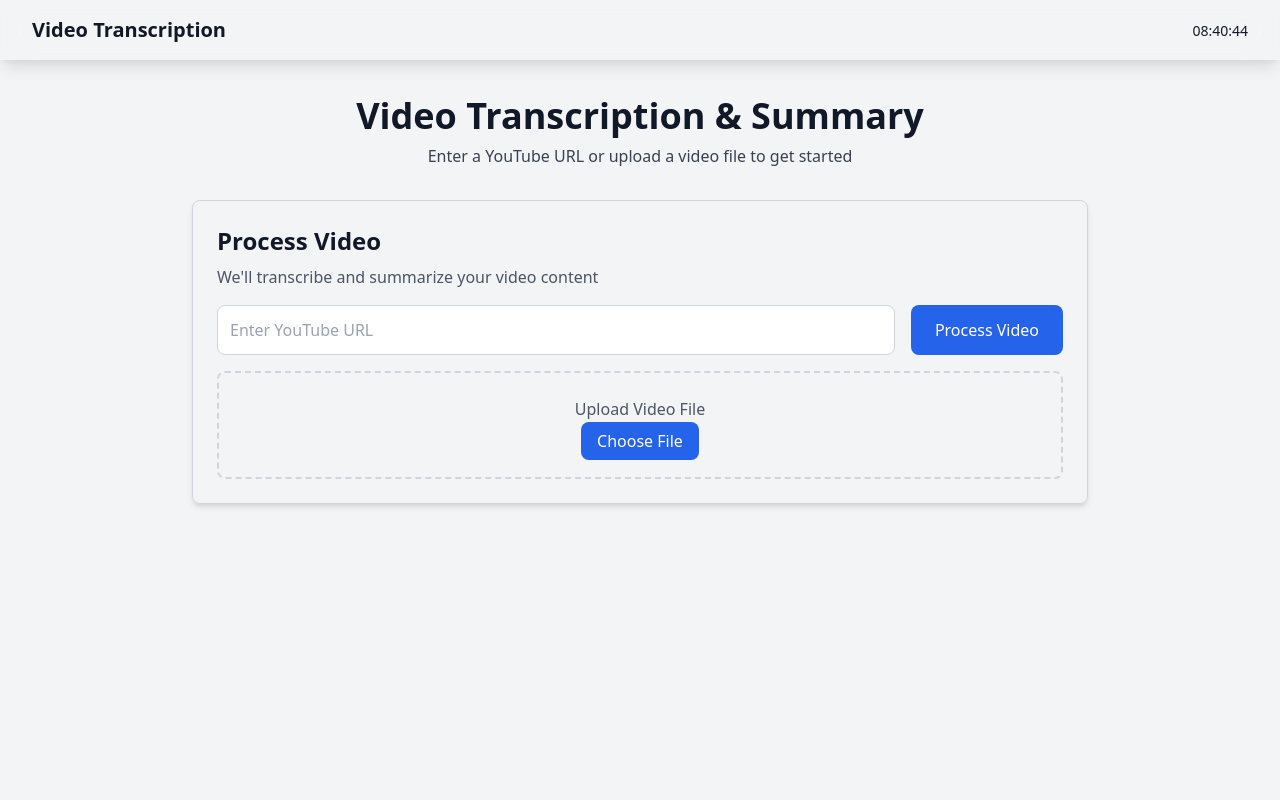
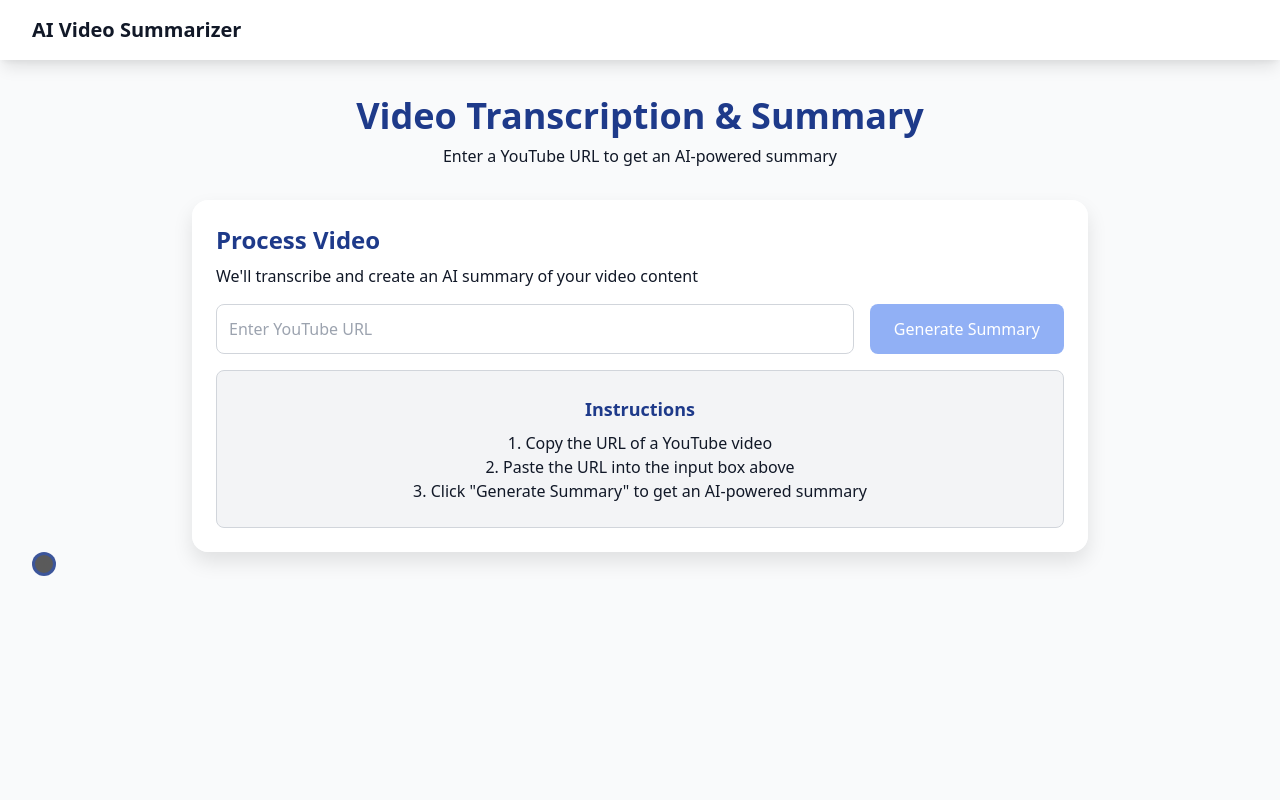
Before and after one commit to sukritvemula/HTF24-Team-215, a Flask app: page / in a window 1280 px wide. Run offline with Flask 3, Linux system fonts and the light colour scheme.

Commit message:
Add files via upload

```diff
--- a/app.py
+++ b/app.py
@@ -1,88 +1,90 @@
 from flask import Flask, request, render_template
-import os
-import yt_dlp
-import ffmpeg
-import assemblyai as aai
-import requests
+from youtube_transcript_api import YouTubeTranscriptApi
+import nltk
+from nltk.corpus import stopwords
 import re
-from youtube_transcript_api import YouTubeTranscriptApi
-from transformers import AutoTokenizer, AutoModelForSeq2SeqLM
-import torch
+import logging
+from flask_cors import CORS
+from transformers import pipeline
+from concurrent.futures import ThreadPoolExecutor
 
 app = Flask(__name__)
+CORS(app)
 
-aai.settings.api_key = "6d4bce6db0d44a6ba2e1ba8a4a4c34c1"
+# Configure logging
+logging.basicConfig(level=logging.DEBUG)
 
-device = "cuda" if torch.cuda.is_available() else "cpu"
-model_name = "csebuetnlp/mT5_multilingual_XLSum"
-tokenizer = AutoTokenizer.from_pretrained(model_name)
-model = AutoModelForSeq2SeqLM.from_pretrained(model_name).to(device)
+# NLTK downloads
+nltk.download('punkt')
+nltk.download('stopwords')
 
-WHITESPACE_HANDLER = lambda k: re.sub(r'\s+', ' ', re.sub(r'\n+', ' ', k.strip()))
+# Initialize the summarization pipeline
+summarizer = pipeline("summarization", model="facebook/bart-large-cnn")
 
-def download_video(video_url):
-    ydl_opts = {
-        'format': 'best',
-        'outtmpl': 'video.mp4',
-        'nopostoverwrites': True,
-    }
-
-    if os.path.exists('video.mp4'):
-        os.remove('video.mp4')
-
-    with yt_dlp.YoutubeDL(ydl_opts) as ydl:
-        ydl.download([video_url])
+# Initialize ThreadPoolExecutor
+executor = ThreadPoolExecutor(max_workers=4)  # You can adjust the number of workers
 
 def scrape_youtube_captions(video_url):
     try:
-        video_id = video_url.split('v=')[-1]
+        video_id = video_url.split('v=')[-1].split('&')[0]
         transcript = YouTubeTranscriptApi.get_transcript(video_id, languages=['en'])
         return " ".join([segment['text'] for segment in transcript])
     except Exception as e:
-        print(f"Error fetching captions: {e}")
+        app.logger.error(f"Error fetching captions: {e}")
         return None
 
-def convert_video_to_audio(video_file, audio_file):
-    if os.path.exists(audio_file):
-        os.remove(audio_file)
+def clean_transcription(transcription):
+    """Clean the transcription text."""
+    transcription = re.sub(r'\[.*?\]', '', transcription)
+    transcription = re.sub(r'\s+', ' ', transcription)
+    return transcription.strip()
 
-    ffmpeg.input(video_file).output(audio_file).overwrite_output().run()
+def chunk_text(text, max_chunk_size=1024):
+    """Split text into chunks that fit within model's max token limit."""
+    words = text.split()
+    chunks = []
+    current_chunk = []
+    current_size = 0
 
-def transcribe_audio(audio_file):
-    transcript = aai.Transcriber().transcribe(audio_file)
-    return transcript.text if transcript.status != aai.TranscriptStatus.error else transcript.error
+    for word in words:
+        if current_size + len(word) + 1 > max_chunk_size:
+            chunks.append(' '.join(current_chunk))
+            current_chunk = [word]
+            current_size = len(word)
+        else:
+            current_chunk.append(word)
+            current_size += len(word) + 1
 
-def chunk_text(text, chunk_size=1024):
-    return [text[i:i + chunk_size] for i in range(0, len(text), chunk_size)]
+    if current_chunk:
+        chunks.append(' '.join(current_chunk))
+
+    return chunks
 
 def summarize_text(text):
-    text_chunks = chunk_text(WHITESPACE_HANDLER(text), 1024)
+    """Summarize text using Hugging Face transformers."""
+    try:
+        # Clean the text first
+        cleaned_text = clean_transcription(text)
 
-    summaries = []
-    for chunk in text_chunks:
-        input_ids = tokenizer(
-            [chunk],
-            return_tensors="pt",
-            padding="max_length",
-            truncation=True,
-        ).to(device)["input_ids"]
+        # Split into chunks if text is too long
+        chunks = chunk_text(cleaned_text)
+        summaries = []
 
-        output_ids = model.generate(
-            input_ids=input_ids,
-            max_length=150,
-            no_repeat_ngram_size=2,
-            num_beams=4,
-            length_penalty=1.0,
-        )[0]
+        for chunk in chunks:
+            # Generate summary for each chunk
+            summary = summarizer(chunk, max_length=130, min_length=30, do_sample=False)
+            summaries.append(summary[0]['summary_text'])
 
-        summary = tokenizer.decode(
-            output_ids,
-            skip_special_tokens=True,
-            clean_up_tokenization_spaces=False
-        )
-        summaries.append(summary)
+        # Combine all summaries
+        final_summary = " ".join(summaries)
+        return final_summary
+    except Exception as e:
+        app.logger.error(f"Error in summarization: {e}")
+        return "Error generating summary. Please try again."
 
-    return " ".join(summaries)
+def fetch_transcription(video_url):
+    """Fetch the transcription in a separate thread."""
+    return scrape_youtube_captions(video_url)
 
 @app.route('/', methods=['GET', 'POST'])
 def index():
@@ -91,31 +93,17 @@ def index():
     error = None
 
     if request.method == 'POST':
-        if 'video_url' in request.form:
-            video_url = request.form['video_url']
-            transcription = scrape_youtube_captions(video_url)
+        video_url = request.form.get('video_url')
+        if video_url:
+            app.logger.debug("Video URL received: %s", video_url)
+            # Use multi-threading to fetch transcription
+            future = executor.submit(fetch_transcription, video_url)
+            transcription = future.result()  # Wait for the result
 
             if not transcription:
-                download_video(video_url)
-                audio_file_path = 'audio.wav'
-                convert_video_to_audio('video.mp4', audio_file_path)
-                transcription = transcribe_audio(audio_file_path)
-
-            if transcription:
+                error = "No transcript available. The video may not have captions."
+            else:
                 summary = summarize_text(transcription)
-            else:
-                error = "Transcription failed. Please try again."
-
-        elif 'video_file' in request.files:
-            video_file = request.files['video_file']
-            video_file.save('uploaded_video.mp4')
-            audio_file_path = 'audio.wav'
-            convert_video_to_audio('uploaded_video.mp4', audio_file_path)
-            transcription = transcribe_audio(audio_file_path)
-            if transcription is not None:
-                summary = summarize_text(transcription)
-            else:
-                error = "Transcription failed. Please try again."
 
     return render_template('index.html', transcription=transcription, summary=summary, error=error)
 
--- a/templates/index.html
+++ b/templates/index.html
@@ -1,84 +1,179 @@
 <!DOCTYPE html>
 <html lang="en">
+
 <head>
     <meta charset="UTF-8">
     <meta name="viewport" content="width=device-width, initial-scale=1.0">
     <title>Video Transcription & Summary</title>
     <link href="https://cdn.jsdelivr.net/npm/tailwindcss@2.2.19/dist/tailwind.min.css" rel="stylesheet">
     <style>
-        /* Add your CSS here (see below) */
+        body {
+            transition: background-color 0.3s, color 0.3s;
+            cursor: none; /* Hide default cursor */
+            background-color: #f9fafb;
+            color: #111827;
+        }
+
+        .loading-animation {
+            display: none;
+            width: 100%;
+            height: 4px;
+            background: linear-gradient(90deg, rgba(29, 78, 216, 1) 0%, rgba(56, 189, 248, 1) 50%, rgba(29, 78, 216, 1) 100%);
+            background-size: 200% 100%;
+            animation: loading 1.5s linear infinite;
+        }
+
+        @keyframes loading {
+            0% {
+                background-position: 100% 0;
+            }
+
+            100% {
+                background-position: 0 0;
+            }
+        }
+
+        .custom-cursor {
+            position: fixed;
+            width: 24px; /* Size of the cursor */
+            height: 24px; /* Size of the cursor */
+            background: rgba(50, 50, 50, 0.8); /* Dark gray */
+            border-radius: 50%;
+            pointer-events: none; /* Prevent cursor from blocking mouse events */
+            border: 3px solid rgba(29, 78, 216, 0.5); /* Optional border for visibility */
+            transition: transform 0.1s; /* Smooth movement */
+            backdrop-filter: blur(8px); /* Glassmorphism effect */
+            z-index: 9999; /* Ensure it is above other elements */
+        }
+
+        .form-container {
+            background: rgba(255, 255, 255, 0.9);
+            backdrop-filter: blur(10px);
+            border-radius: 16px;
+            box-shadow: 0 10px 20px rgba(0, 0, 0, 0.1);
+            padding: 24px; /* More padding for better spacing */
+        }
+
+        .card {
+            background: rgba(255, 255, 255, 0.9);
+            backdrop-filter: blur(10px);
+            border-radius: 16px;
+            box-shadow: 0 10px 20px rgba(0, 0, 0, 0.1);
+            padding: 24px; /* Add padding for better readability */
+        }
+
+        h1, h2, h3 {
+            color: #1e3a8a; /* A dark blue color for headings */
+        }
+
+        h1 {
+            font-size: 2.5rem; /* Larger title */
+        }
+
+        h2 {
+            font-size: 2rem; /* Slightly larger subtitle */
+        }
+
+        h3 {
+            font-size: 1.25rem; /* Maintain a smaller heading */
+        }
     </style>
 </head>
-<body class="bg-gray-100 min-h-screen p-8">
-    <nav class="fixed top-0 left-0 right-0 bg-transparent backdrop-filter backdrop-blur-lg py-4 flex justify-between items-center px-8 shadow-lg">
-        <div class="text-gray-900 text-xl font-bold">
-            Video Transcription
-        </div>
-        <div class="text-gray-900 relative">
-            <span id="current-time" class="text-sm"></span>
+
+<body class="min-h-screen p-8">
+
+    <nav class="fixed top-0 left-0 right-0 bg-white shadow-lg py-4 px-8 z-50">
+        <div class="text-xl font-bold">
+            AI Video Summarizer
         </div>
     </nav>
 
     <div class="max-w-4xl mx-auto space-y-8 mt-16">
         <div class="text-center">
-            <h1 class="text-4xl font-bold text-gray-900 mb-2">Video Transcription & Summary</h1>
-            <p class="text-gray-700">Enter a YouTube URL or upload a video file to get started</p>
+            <h1 class="text-4xl font-bold mb-2">Video Transcription & Summary</h1>
+            <p class="mb-4">Enter a YouTube URL to get an AI-powered summary</p>
         </div>
 
-        <div class="bg-white/50 backdrop-blur-lg border border-gray-300 rounded-lg p-6 shadow-md">
-            <h2 class="text-gray-900 text-2xl font-semibold mb-2">Process Video</h2>
-            <p class="text-gray-600 mb-4">We'll transcribe and summarize your video content</p>
-            <form method="POST" class="space-y-4">
+        <div class="form-container">
+            <h2 class="text-2xl font-semibold mb-2">Process Video</h2>
+            <p class="mb-4">We'll transcribe and create an AI summary of your video content</p>
+            <form method="POST" class="space-y-4" onsubmit="showLoading()">
                 <div class="flex gap-4 mb-4">
-                    <input type="text" name="video_url" class="flex-1 p-3 bg-white border border-gray-300 rounded-lg text-gray-900 placeholder-gray-400" placeholder="Enter YouTube URL">
-                    <button type="submit" class="px-6 py-3 bg-blue-600 hover:bg-blue-700 rounded-lg text-white font-medium">Process Video</button>
+                    <input type="text" id="video-url" name="video_url"
+                        class="flex-1 p-3 border border-gray-300 rounded-lg placeholder-gray-400"
+                        placeholder="Enter YouTube URL" oninput="validateUrl()" required>
+                    <button type="submit" id="process-button"
+                        class="px-6 py-3 bg-blue-600 rounded-lg text-white font-medium opacity-50 cursor-not-allowed"
+                        disabled>
+                        Generate Summary
+                    </button>
                 </div>
-                <div class="border-2 border-dashed border-gray-300 rounded-lg p-6 text-center">
-                    <p class="text-gray-600 mb-2">Upload Video File</p>
-                    <input type="file" name="video_file" accept="video/*" class="hidden">
-                    <label class="relative cursor-pointer bg-blue-600 hover:bg-blue-700 py-2 px-4 rounded-lg font-medium text-white">
-                        <span>Choose File</span>
-                    </label>
+
+                <div class="bg-gray-100 border border-gray-300 rounded-lg p-6 text-center mt-4">
+                    <h3 class="text-lg font-bold mb-2">Instructions</h3>
+                    <ol class="list-decimal list-inside">
+                        <li>Copy the URL of a YouTube video</li>
+                        <li>Paste the URL into the input box above</li>
+                        <li>Click "Generate Summary" to get an AI-powered summary</li>
+                    </ol>
                 </div>
+
+                <div id="loading" class="loading-animation mt-4"></div>
             </form>
 
-            <!-- Error Display -->
             {% if error %}
-            <div class="bg-red-200 border border-red-500 p-4 rounded-lg mt-4">
-                <p class="text-red-800">{{ error }}</p>
-            </div>
-            {% endif %}
-
-            <!-- Results Display -->
-            {% if transcription %}
-            <div class="bg-gray-100 p-4 rounded-lg mt-4 text-gray-800">
-                <h3 class="text-lg font-bold">Transcription</h3>
-                <p>{{ transcription }}</p>
-            </div>
-            {% endif %}
-
-            <!-- Summary Display -->
-            {% if summary %}
-            <div class="bg-gray-50 p-4 rounded-lg mt-4 text-gray-800">
-                <h3 class="text-lg font-bold">Summary</h3>
-                <p>{{ summary }}</p>
+            <div class="bg-red-200 border border-red-400 text-red-700 px-4 py-3 rounded relative mt-4" role="alert">
+                <strong class="font-bold">Error:</strong>
+                <span class="block sm:inline">{{ error }}</span>
             </div>
             {% endif %}
         </div>
+
+        {% if transcription %}
+        <div class="grid grid-cols-1 md:grid-cols-2 gap-6">
+            <div class="card">
+                <h2 class="text-2xl font-semibold mb-2">Transcription</h2>
+                <p>{{ transcription }}</p>
+            </div>
+
+            <div class="card">
+                <h2 class="text-2xl font-semibold mb-2">AI Summary</h2>
+                <p>{{ summary }}</p>
+            </div>
+        </div>
+        {% endif %}
     </div>
 
+    <div class="custom-cursor" id="custom-cursor"></div>
+
     <script>
-        // JavaScript to update current time
-        function updateTime() {
-            const now = new Date();
-            const options = { hour: '2-digit', minute: '2-digit', second: '2-digit', hour12: false };
-            const timeString = now.toLocaleTimeString([], options);
-            document.getElementById('current-time').innerText = timeString;
+        function showLoading() {
+            document.getElementById('loading').style.display = 'block';
         }
 
-        // Update time every second
-        setInterval(updateTime, 1000);
-        updateTime(); // Initial call to set time immediately
+        function validateUrl() {
+            const input = document.getElementById('video-url').value;
+            const button = document.getElementById('process-button');
+            const isValidUrl = input.match(/^(https?:\/\/)?(www\.)?(youtube\.com\/watch\?v=|youtu\.be\/)([a-zA-Z0-9_-]{11})$/);
+
+            button.disabled = !isValidUrl;
+            button.classList.toggle('opacity-100', isValidUrl);
+            button.classList.toggle('opacity-50', !isValidUrl);
+            button.classList.toggle('cursor-not-allowed', !isValidUrl);
+        }
+
+        setInterval(() => {
+            document.getElementById('current-time').innerText = new Date().toLocaleTimeString();
+        }, 1000);
+
+        // Custom cursor functionality
+        const customCursor = document.getElementById('custom-cursor');
+
+        document.addEventListener('mousemove', (e) => {
+            customCursor.style.left = `${e.clientX}px`; // Update left position
+            customCursor.style.top = `${e.clientY}px`; // Update top position
+        });
     </script>
 </body>
+
 </html>
```
Also changed, not shown: requirements.txt (+6 -4 lines), README.md.
